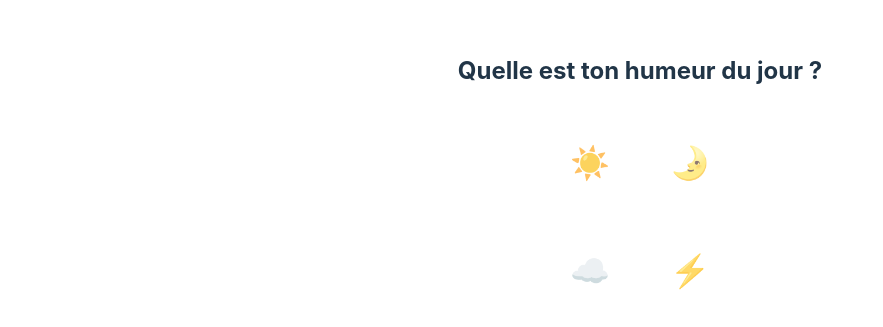
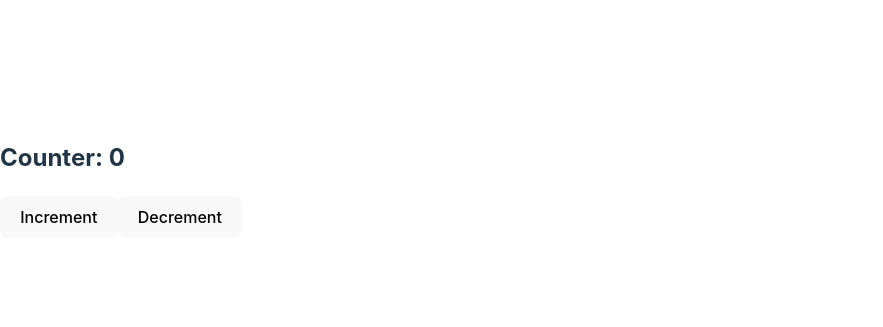
Before and after one commit to Velass/ReactDIGINAMIC, a React (Vite) app: page / in a window 1280 px wide. Shown: the part 221-548 px from the top of the page, without its empty margins (0-883 px from the left). Built offline with nearby package versions, Linux system fonts and the light colour scheme.

Commit message:
test 1 du useReducer

```diff
--- a/src/App.jsx
+++ b/src/App.jsx
@@ -1,18 +1,27 @@
-import "./App.css";
-import Smiley from "./components/Smiley";
-import { smileys } from "./models";
+import { useReducer } from 'react';
 
-function App() {
+// Définition du reducer
+const counterReducer = (state, action) => {
+  switch (action.type) {
+    case 'INCREMENT':
+      return state + 1;
+    case 'DECREMENT':
+      return state - 1;
+    default:
+      return state;
+  }
+};
+
+const Counter = () => {
+  const [count, dispatch] = useReducer(counterReducer, 0);
+
   return (
-    <div className="app">
-      <h2>Quelle est ton humeur du jour ?</h2>
-      <div className="smileys-box">
-        {smileys.map((smiley) => (
-          <Smiley key={smiley.id} smiley={smiley}></Smiley>
-        ))}
-      </div>
+    <div>
+      <h2>Counter: {count}</h2>
+      <button onClick={() => dispatch({ type: 'INCREMENT' })}>Increment</button>
+      <button onClick={() => dispatch({ type: 'DECREMENT' })}>Decrement</button>
     </div>
   );
-}
+};
 
-export default App;
+export default Counter;
--- a/src/components/Smiley.jsx
+++ b/src/components/Smiley.jsx
@@ -1,7 +1,7 @@
 import "./Smiley.css";
 
-function Smiley(props) {
-  return <div>{props.smiley.image}</div>;
+function Smiley({ smiley }) {
+  return <div>{smiley.image}</div>;
 }
 
 export default Smiley;
```
